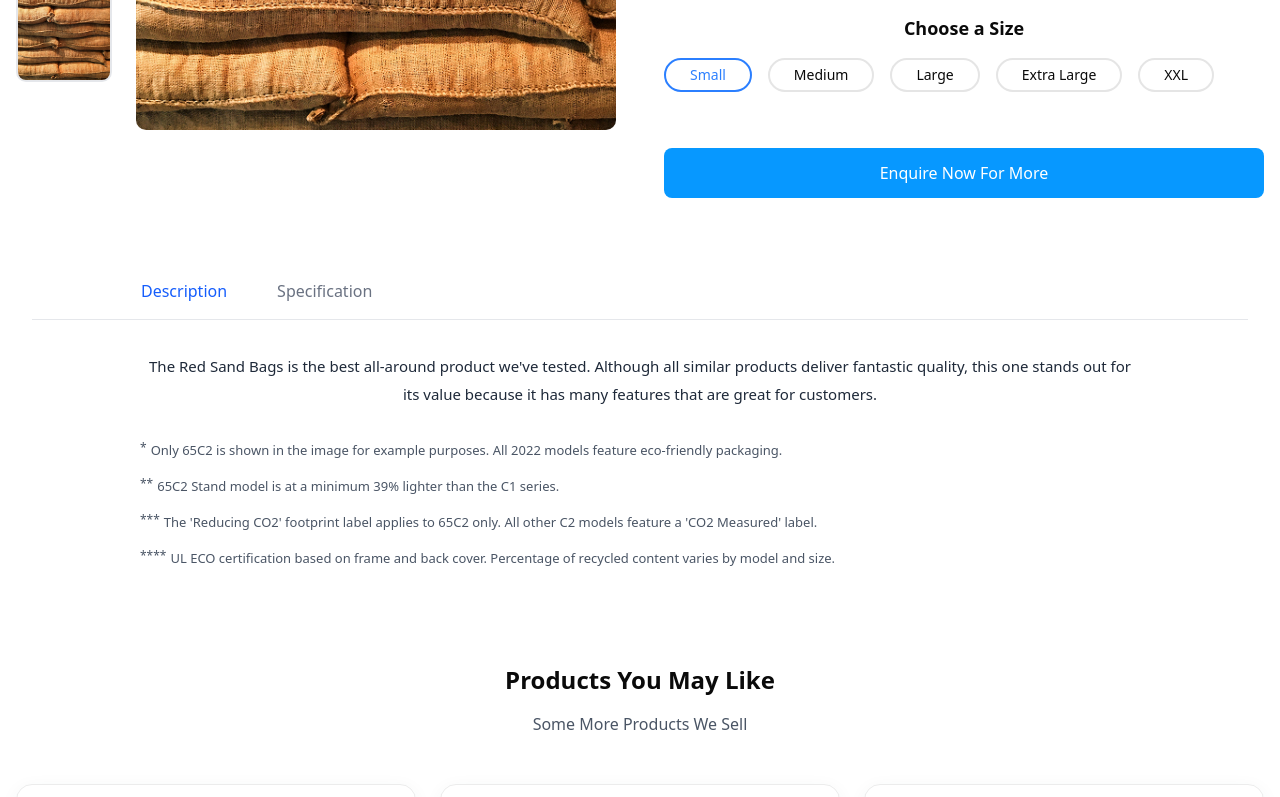
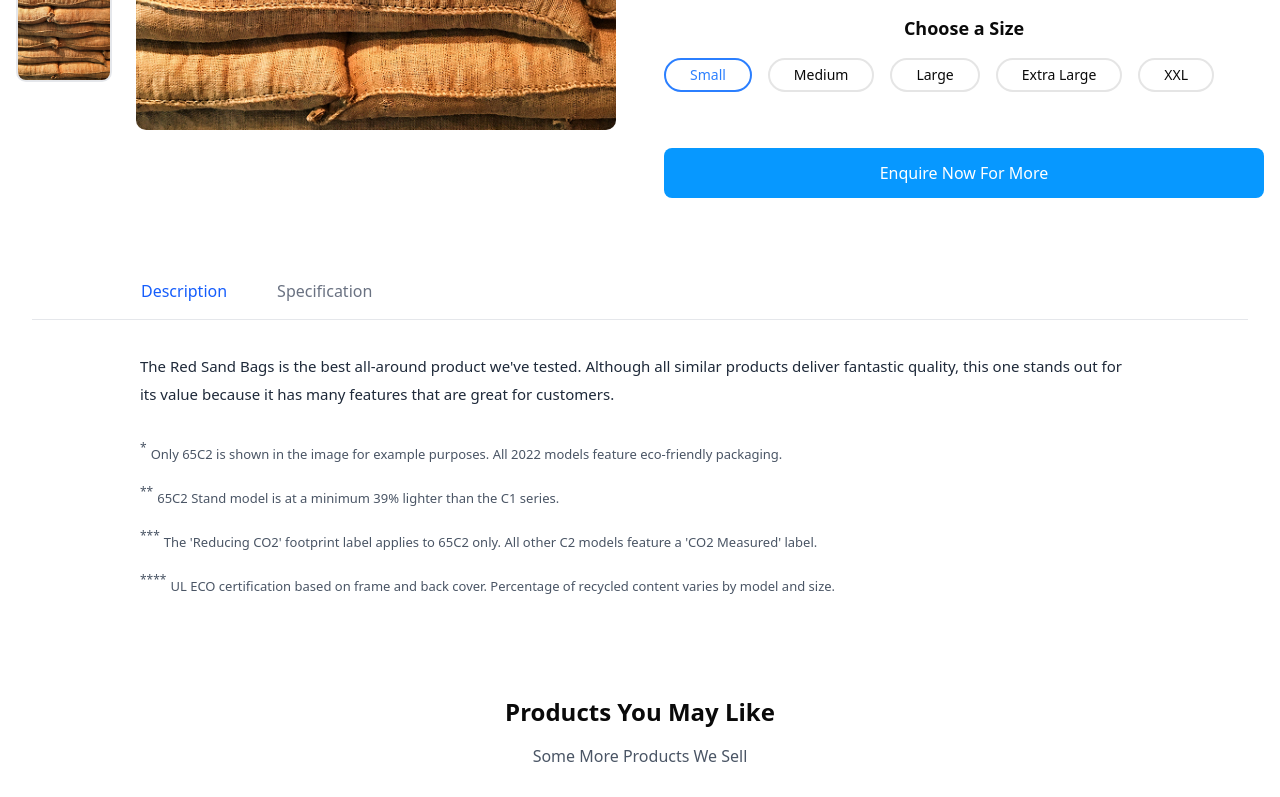
Before and after one commit to PRATIKBAHIKAR123/madox, a React (Vite) app: page /#/product/1 in a window 1280 px wide. Shown: the part 494-1291 px from the top of the page. Built offline with nearby package versions, Linux system fonts and the light colour scheme; a web font is replaced by a local one.

Commit message:
UI Fixes

```diff
--- a/src/pages/ProductDetail/ProductDetail.tsx
+++ b/src/pages/ProductDetail/ProductDetail.tsx
@@ -233,11 +233,11 @@ const ProductDetail = () => {
             <div className="max-w-[1000px] mx-auto">
               {activeTab === 'description' && (
                 <div className="space-y-8">
-                  <p className="text-[15px] leading-7 text-gray-800">
+                  <p className="text-[15px] leading-7 text-gray-800 text-left">
                     The {product.name} is the best all-around product we've tested. Although all similar products deliver fantastic quality, this one stands out for its value because it has many features that are great for customers.
                   </p>
 
-                  <div className="space-y-4 text-[13px] leading-5 text-gray-600">
+                  <div className="space-y-4 text-[13px] leading-7 text-gray-600 text-left">
                     <p className="flex items-start">
                       <span className="text-xs align-top">*</span>
                       <span className="ml-1">Only 65C2 is shown in the image for example purposes. All 2022 models feature eco-friendly packaging.</span>
--- a/src/pages/homepage/construction-products.tsx
+++ b/src/pages/homepage/construction-products.tsx
@@ -59,7 +59,7 @@ const ConstructionProducts = () => {
                     <img
                     src={'/assets/Images/Icons/List.png'}
                     alt="Property"
-                    className="h-full absolute"
+                    className="w-4 h-4"
                   />
                       {/* <svg width="16" height="16" viewBox="0 0 24 24" fill="none" xmlns="http://www.w3.org/2000/svg">
                         <path d="M12 20.25H5.25C5.05109 20.25 4.86032 20.171 4.71967 20.0303C4.57902 19.8897 4.5 19.6989 4.5 19.5V6C4.5 5.80109 4.57902 5.61032 4.71967 5.46967C4.86032 5.32902 5.05109 5.25 5.25 5.25H7.5V3.75H9V5.25H15V3.75H16.5V5.25H18.75C18.9489 5.25 19.1397 5.32902 19.2803 5.46967C19.421 5.61032 19.5 5.80109 19.5 6V13.5" stroke="white" strokeWidth="1.5" strokeLinecap="round" strokeLinejoin="round"/>
@@ -70,7 +70,7 @@ const ConstructionProducts = () => {
                     <img
                     src={'/assets/Images/Icons/magnifier.png'}
                     alt="Property"
-                    className="h-full absolute"
+                    className="w-4 h-4"
                   />
                       {/* <svg width="16" height="16" viewBox="0 0 24 24" fill="none" xmlns="http://www.w3.org/2000/svg">
                         <path d="M21 21L15.0001 15M17 10C17 13.866 13.866 17 10 17C6.13401 17 3 13.866 3 10C3 6.13401 6.13401 3 10 3C13.866 3 17 6.13401 17 10Z" stroke="white" strokeWidth="1.5" strokeLinecap="round" strokeLinejoin="round"/>
```
